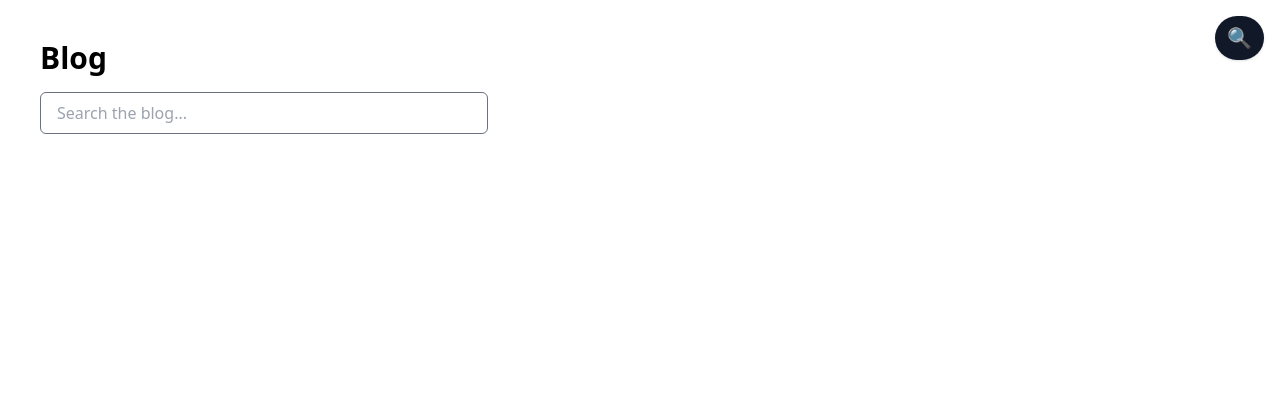
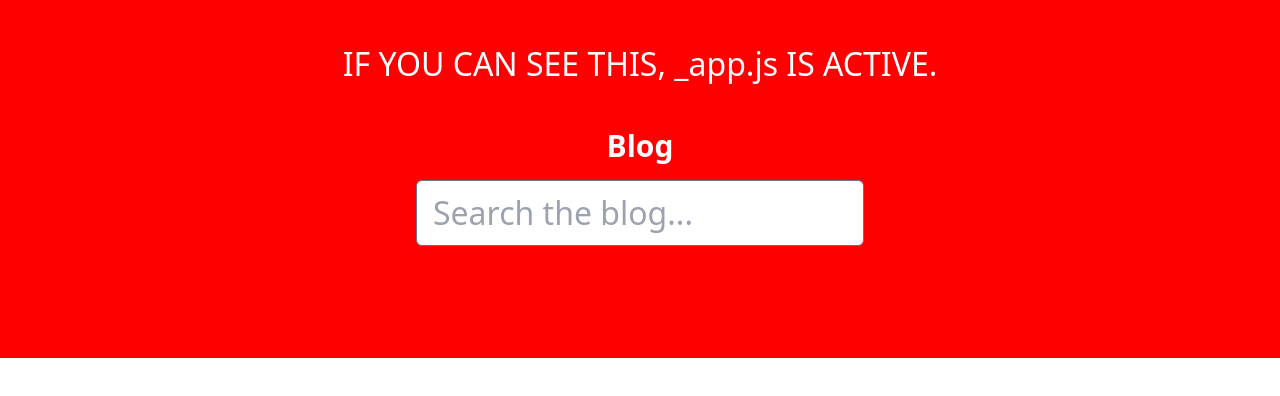
Before and after one commit to The-CARPARK/carpark-society-site, a Next.js app: page /blog in a window 1280 px wide. Shown: the top 396 px of the page. Built offline with nearby package versions, Linux system fonts and the light colour scheme.

Commit message:
Update _app.js

```diff
--- a/pages/_app.js
+++ b/pages/_app.js
@@ -1,42 +1,19 @@
-import { useState } from 'react';
-import { useRouter } from 'next/router';
 import '../styles/globals.css';
 
 function MyApp({ Component, pageProps }) {
-  const [showInput, setShowInput] = useState(false);
-  const [searchValue, setSearchValue] = useState('');
-  const router = useRouter();
-
-  const handleToggle = () => setShowInput(!showInput);
-
-  const handleKeyDown = (e) => {
-    if (e.key === 'Enter' && searchValue.trim() === 'A7X-93L-R9F') {
-      router.push('/secret');
-    }
-  };
+  console.log("🚨 _app.js IS RUNNING 🚨");
 
   return (
-    <>
-      <div className="fixed top-4 right-4 z-50">
-        <button
-          onClick={handleToggle}
-          className="text-white text-xl bg-gray-900 hover:bg-gray-700 px-3 py-2 rounded-full shadow"
-        >
-          🔍
-        </button>
-        {showInput && (
-          <input
-            type="text"
-            placeholder="Enter secret code..."
-            className="mt-2 w-64 px-3 py-2 rounded-md border border-gray-300 bg-white text-black focus:outline-none"
-            value={searchValue}
-            onChange={(e) => setSearchValue(e.target.value)}
-            onKeyDown={handleKeyDown}
-          />
-        )}
-      </div>
+    <div style={{
+      backgroundColor: 'red',
+      color: 'white',
+      padding: '40px',
+      fontSize: '2rem',
+      textAlign: 'center'
+    }}>
+      IF YOU CAN SEE THIS, _app.js IS ACTIVE.
       <Component {...pageProps} />
-    </>
+    </div>
   );
 }
 
```
